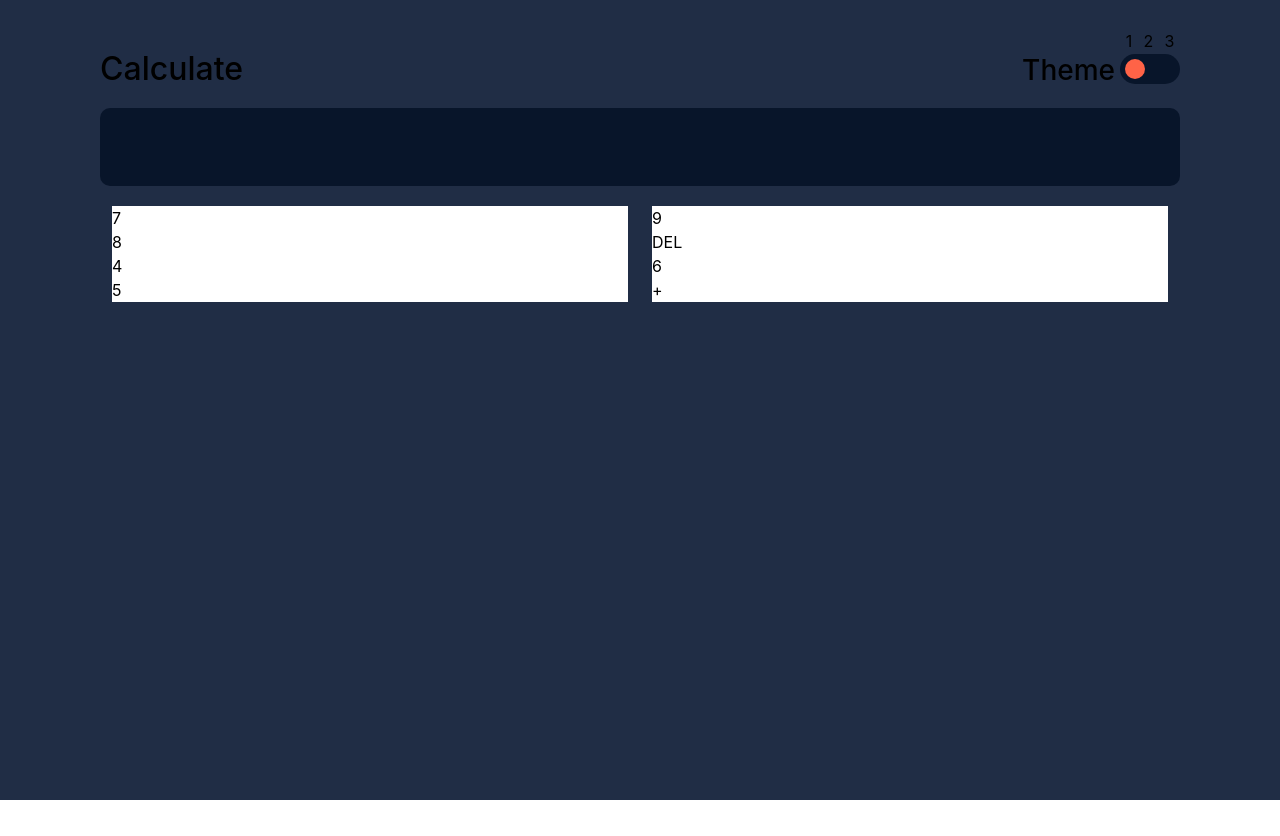
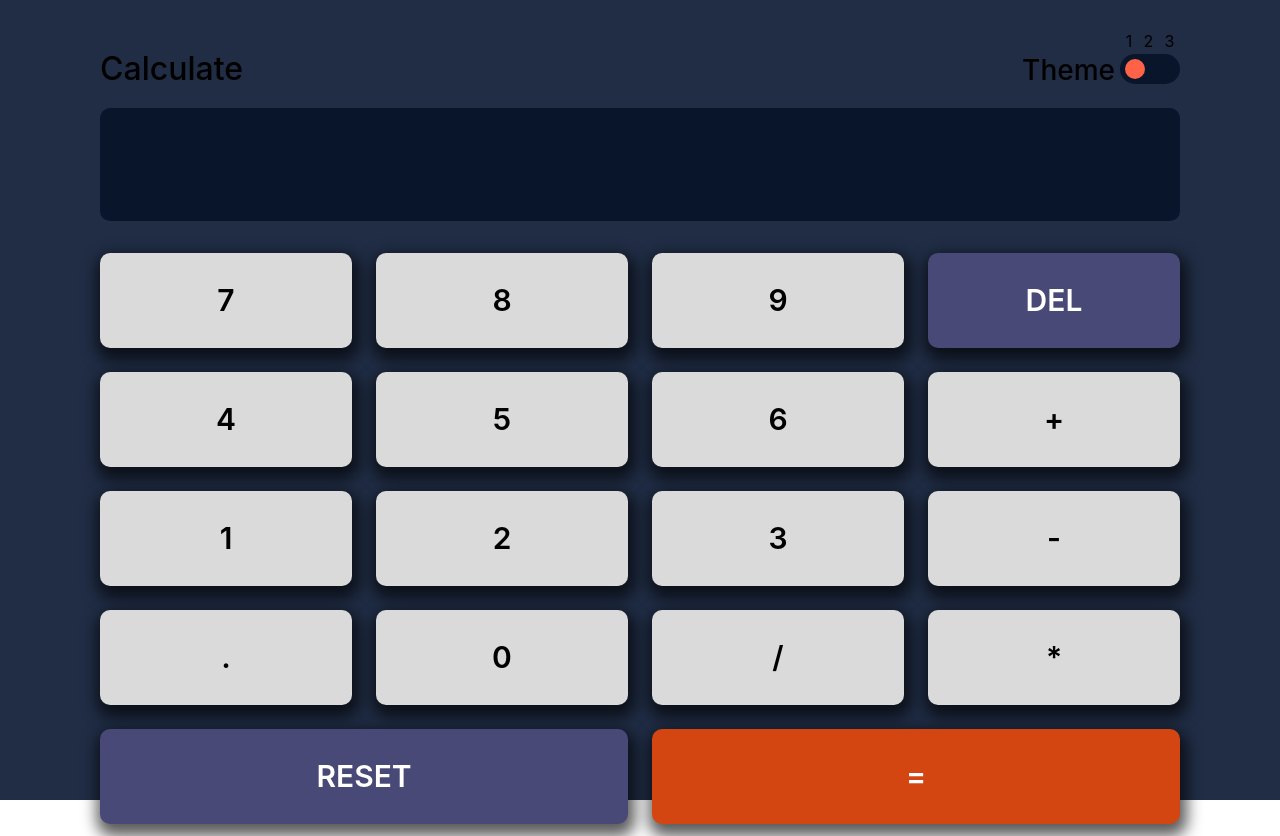
Before and after one commit to hashimovaturkan/calculate, a React (Create React App) app: page / in a window 1280 px wide. Before the commit the page ends 800 px from the top, so only its background shows below. Built offline with nearby package versions, Linux system fonts and the light colour scheme.

Commit message:
Add structure

```diff
--- a/src/components/Buttons/Buttons.css
+++ b/src/components/Buttons/Buttons.css
@@ -0,0 +1,3 @@
+.calc-buttons__wrapper{
+    display: flex;
+}
--- a/src/components/Buttons/Buttons.js
+++ b/src/components/Buttons/Buttons.js
@@ -1,25 +1,62 @@
 import Button from "../UI/Button";
+import '../Buttons/Buttons.css'
 
 const Buttons = props => {
     return(
         <div className="calc-buttons">
-            <div className="container">
-                <div className="row">
-                    <div class="col-12 col-md-12 col-sm-12 col-xl-6 col-lg-6">
+            <div className="row">
+                <div class="col-12 col-md-12 col-sm-12 col-xl-6 col-lg-6 p-0">
+                    <div className="calc-buttons__wrapper">
                         <Button>7</Button>
                         <Button>8</Button>
                     </div>
-                    <div class="col-12 col-md-12 col-sm-12 col-xl-6 col-lg-6">
+                </div>
+                <div class="col-12 col-md-12 col-sm-12 col-xl-6 col-lg-6 p-0">
+                    <div className="calc-buttons__wrapper">
                         <Button>9</Button>
-                        <Button>DEL</Button>
+                        <Button className="calc-button__dark">DEL</Button>
                     </div>
-                    <div class="col-12 col-md-12 col-sm-12 col-xl-6 col-lg-6">
+                </div>
+                <div class="col-12 col-md-12 col-sm-12 col-xl-6 col-lg-6 p-0">
+                    <div className="calc-buttons__wrapper">
                         <Button>4</Button>
                         <Button>5</Button>
                     </div>
-                    <div class="col-12 col-md-12 col-sm-12 col-xl-6 col-lg-6">
+                </div>
+                <div class="col-12 col-md-12 col-sm-12 col-xl-6 col-lg-6 p-0">
+                    <div className="calc-buttons__wrapper">
                         <Button>6</Button>
                         <Button>+</Button>
+                    </div>
+                </div>
+                <div class="col-12 col-md-12 col-sm-12 col-xl-6 col-lg-6 p-0">
+                    <div className="calc-buttons__wrapper">
+                        <Button>1</Button>
+                        <Button>2</Button>
+                    </div>
+                </div>
+                <div class="col-12 col-md-12 col-sm-12 col-xl-6 col-lg-6 p-0">
+                    <div className="calc-buttons__wrapper">
+                        <Button>3</Button>
+                        <Button>-</Button>
+                    </div>
+                </div>
+                <div class="col-12 col-md-12 col-sm-12 col-xl-6 col-lg-6 p-0">
+                    <div className="calc-buttons__wrapper">
+                        <Button>.</Button>
+                        <Button>0</Button>
+                    </div>
+                </div>
+                <div class="col-12 col-md-12 col-sm-12 col-xl-6 col-lg-6 p-0">
+                    <div className="calc-buttons__wrapper">
+                        <Button>/</Button>
+                        <Button>*</Button>
+                    </div>
+                </div>
+                <div class="col-12 col-md-12 col-sm-12 col-xl-12 col-lg-12 p-0">
+                    <div className="calc-buttons__wrapper">
+                        <Button className="calc-button__dark">RESET</Button>
+                        <Button className="calc-button__red">=</Button>
                     </div>
                 </div>
             </div>
--- a/src/components/UI/Button.css
+++ b/src/components/UI/Button.css
@@ -1,5 +1,22 @@
 .calc-button{
     width: 100%;
-    background-color: white;
+    background-color: rgb(218, 218, 218);
     color:black;
+    box-shadow: 2px 7px 15px 5px rgba(0,0,0,0.65);
+    font-size: 30px;
+    text-align: center;
+    padding: 25px;
+    margin: 12px;
+    border-radius: 10px;
+    font-weight: 600;
 }
+
+.calc-button__dark{
+    background-color: rgb(73, 73, 119);
+    color:white;
+}
+
+.calc-button__red{
+    background-color: rgb(211, 70, 18);
+    color:white;
+}
--- a/src/components/UserInput/UserInput.css
+++ b/src/components/UserInput/UserInput.css
@@ -1,14 +1,15 @@
 .calc-input{
-    padding: 20px;
+    padding: 30px;
     background-color: rgb(8, 21, 42);
     border: none;
     border-radius: 10px;
     caret-color: transparent;
     direction: rtl;
-    font-size: 25px;
+    font-size: 35px;
     width: 100%;
     color:white;
     margin: 20px 0;
     outline: transparent;
     box-sizing: border-box;
+    font-weight: 800;
 }
```
Also changed, not shown: 1 other file (tests, documents, lock files or other folders).
